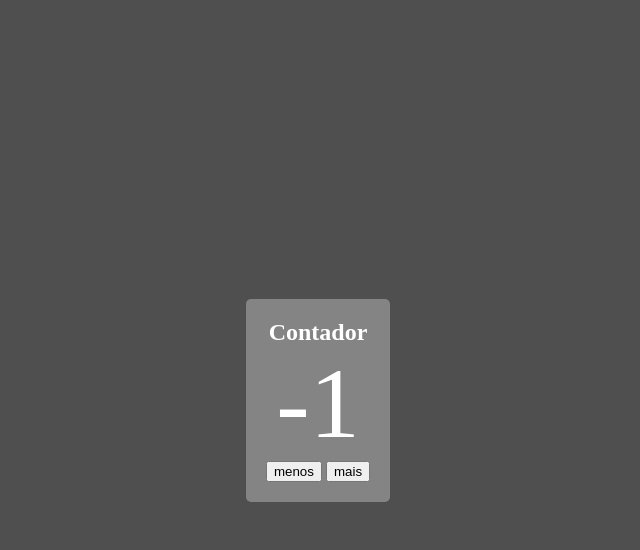
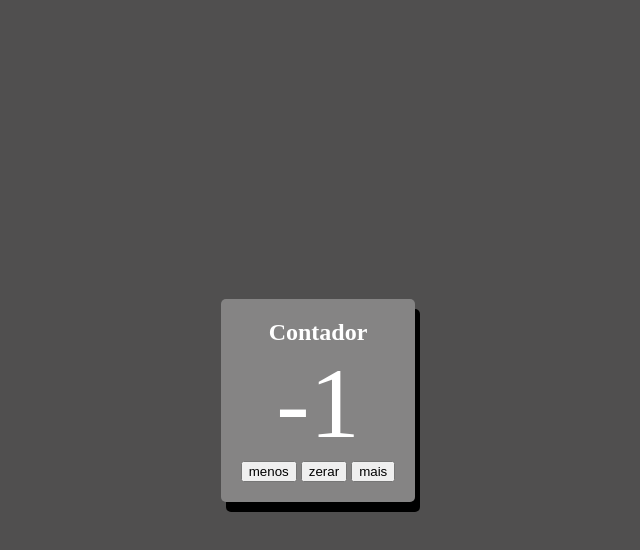
Before and after one commit to AlwinRicardoFiebes/contador_de_numeros, a plain HTML site: page index.html in a window 1280 px wide. Both pictures are taken after a click on the button "menos". Shown: the whole page, without its empty margins (322-962 px from the left). Drawn offline with Linux system fonts and the light colour scheme.

Commit message:
algumas mudanças visuais e adição de zerar

```diff
--- a/index.html
+++ b/index.html
@@ -22,6 +22,8 @@
             padding: 20px;
             border-radius: 5px;
             text-align: center;
+            box-shadow: 5px 10px black;
+
         }
 
         p {
@@ -34,6 +36,7 @@
         <h1>Contador</h1>
         <p id="resultado"></p>
         <button onclick="diminuir()">menos</button>
+        <button onclick="resetar()">zerar</button>
         <button onclick="aumentar()">mais</button>
     </section>
 
@@ -46,9 +49,18 @@
         mostrarNaTela()
     }
 
+    function resetar() {
+        numero = 0
+        mostrarNaTela()
+    }
+
     function diminuir() {
         numero--
-       mostrarNaTela()
+        mostrarNaTela()
+    }
+
+    if(numero < 0) {
+        valor.style.color = '#ba215a';
     }
 
     function mostrarNaTela() {
```
